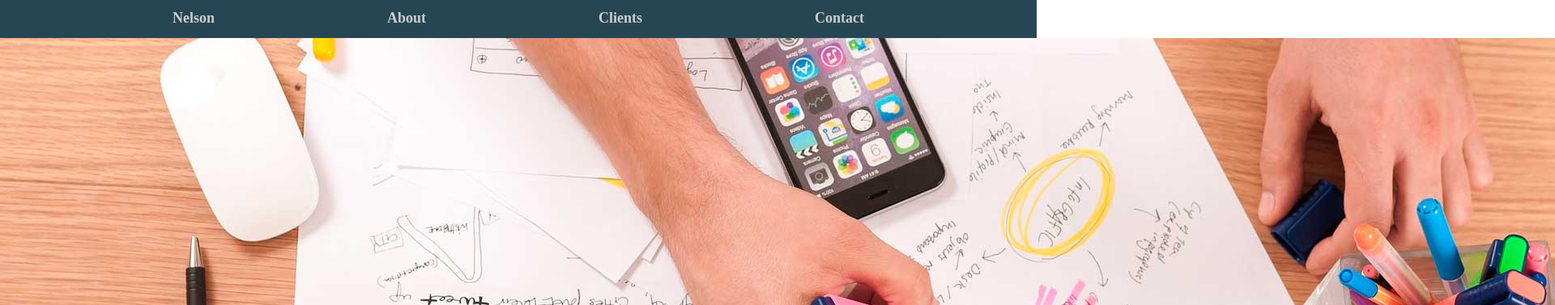
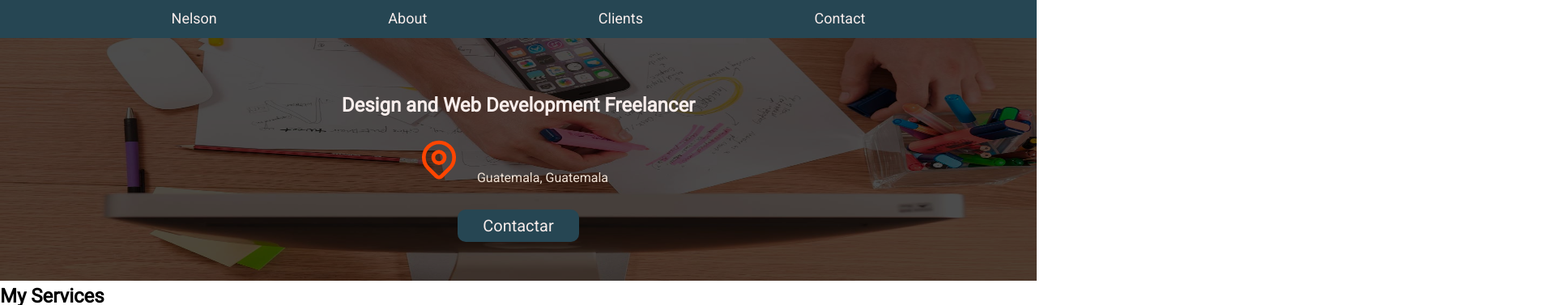
Before and after one commit to nelson-gif/site-freelance, a plain HTML site: page index.html in a window 1280 px wide. Shown: the part 62-439 px from the top of the page at 81% size, 1920 px wide, since content can reach past the window. Drawn offline with Linux system fonts and the light colour scheme; a web font is replaced by a local one.

Commit message:
I finished css header

```diff
--- a/assets/css/styles.css
+++ b/assets/css/styles.css
@@ -1,8 +1,9 @@
 @import url('https://fonts.googleapis.com/css2?family=Pattaya&display=swap');
-
+@import url('https://fonts.googleapis.com/css2?family=Roboto&display=swap');
 *{
     padding: 0;
     margin: 0;
+    font-family: 'Roboto',Arial, Helvetica, sans-serif;
 }
 
 header{
@@ -34,11 +35,65 @@ nav{
 
 .menu a{
     text-decoration: none;
-    color: #CDCDCD;
+    color: #f8edeb;
     font-size: 18px;
-    font-weight: 600;
+    font-weight: 500;
 }
 
 .menu a:hover{
     color: #f4a261;
 }
+
+.head{
+    position: relative;
+    width: 100%;
+    height: 300px;
+    margin-bottom: 5px;
+}
+
+img{
+    position: absolute;
+    width: 100%;
+    height: 100%;
+    z-index: -1;
+    filter: brightness(30%);
+}
+
+.center-container{
+    position: relative;
+    top: 13%;
+    width: 70%;
+    height: 200px;
+    margin: auto;
+    text-align: center;
+    padding-top: 30px;
+}
+
+.center-container h2{
+    font-family: 'Roboto',Arial, Helvetica, sans-serif;
+    font-weight: 700;
+    color: #f8edeb;
+    margin-bottom: 25px;
+}
+.center-container p{
+    display: inline-block;
+    color: #ede0d4;
+    margin: 15px;
+}
+
+.contact-button input{
+    margin-top: 15px;
+    padding: 8px;
+    border-radius: 10px;
+    width: 150px;
+    background-color: #264653;
+    color: #f8edeb;
+    border: none;
+    font-size: 20px;
+}
+
+.contact-button input:hover{
+    background-color: #f4a261;
+    color: #264653;
+    cursor: pointer;
+}
--- a/index.html
+++ b/index.html
@@ -36,7 +36,9 @@
                 <path d="M17.657 16.657l-4.243 4.243a2 2 0 0 1 -2.827 0l-4.244 -4.243a8 8 0 1 1 11.314 0z" />
             </svg>
             <p>Guatemala, Guatemala</p>
-            <input type="button" value="Contactar" />
+            <div class="contact-button">
+                <input type="button" value="Contactar" />
+            </div>
         </div>
     </div>
 
```
